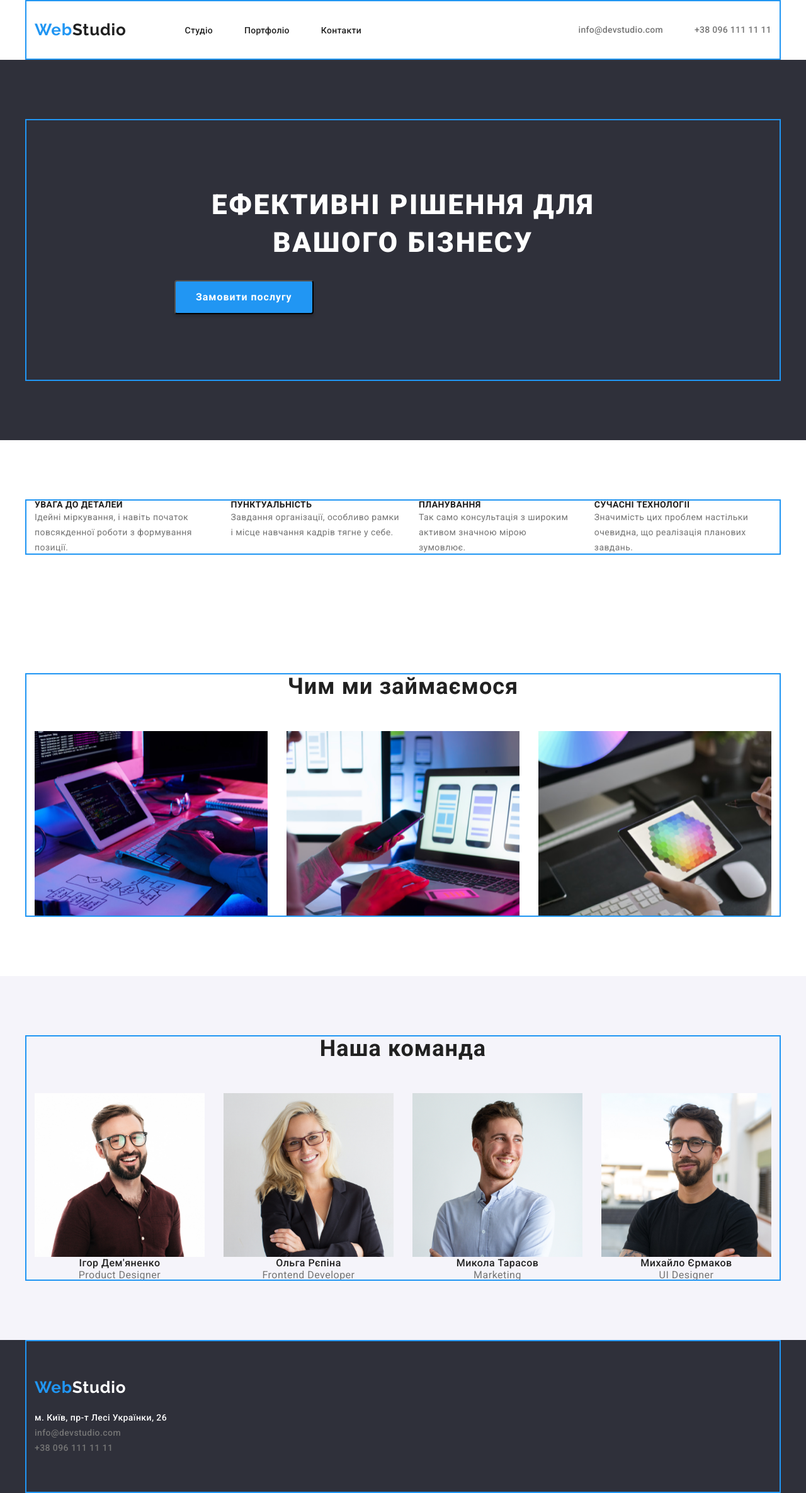
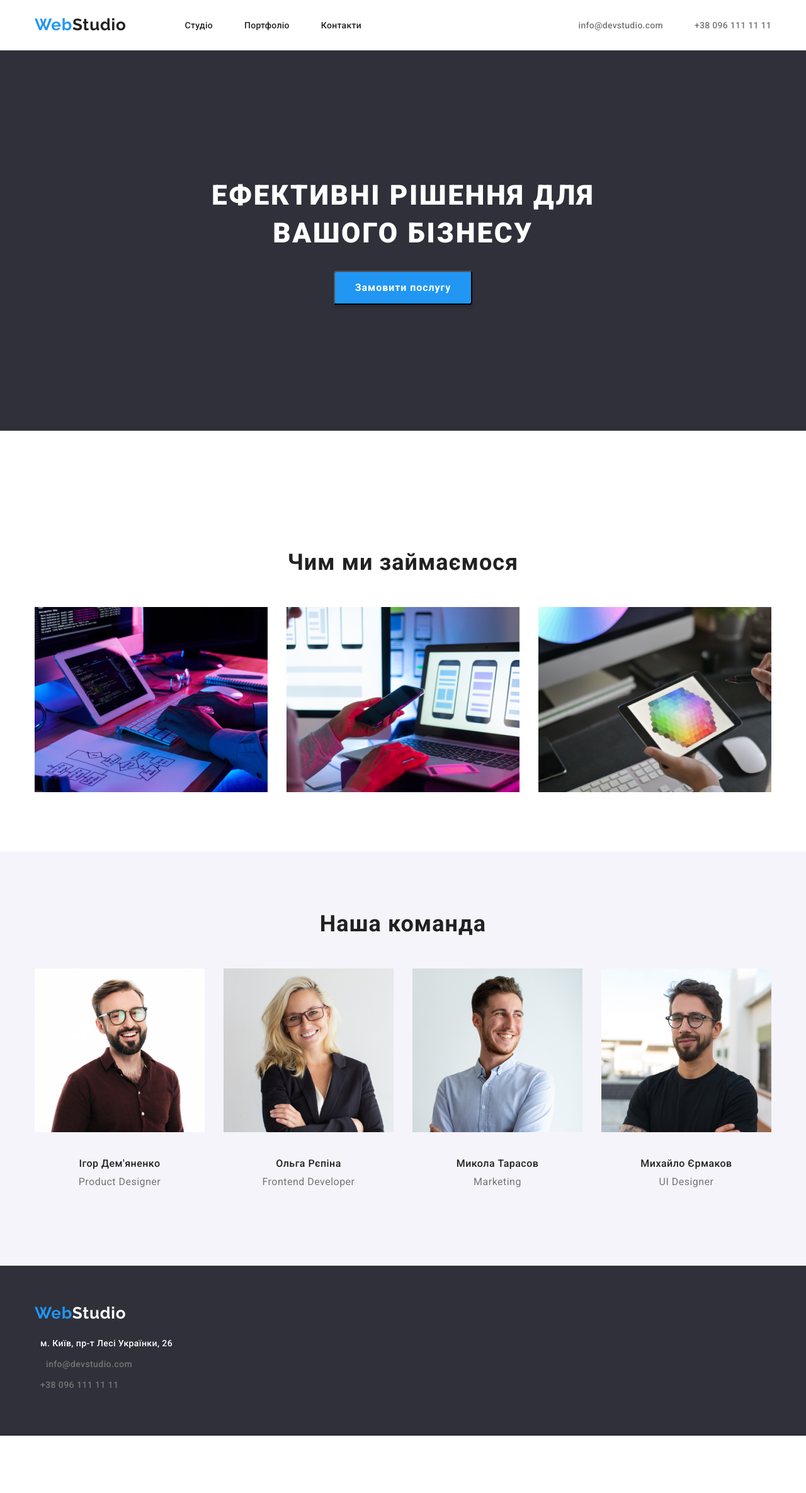
Before and after one commit to iruniaberezina/goit-markup-hw-02, a plain HTML site: page index.html in a window 1280 px wide. Shown: the whole page at 63% size. After the commit the page ends 2280 px from the top, so only its background shows below. Drawn offline with Linux system fonts and the light colour scheme.

Commit message:
corrected_mistakes_hw3

```diff
--- a/css/styles.css
+++ b/css/styles.css
@@ -38,19 +38,20 @@ h1, h2, h3, h4, h5, h6, p {
     margin: 0;
 }
 img {
+    max-width: 100%;
+    height: auto;
     display: block;
 }
 
 .container {
+    box-sizing: border-box;
     width: 1200px;
-
     margin-left: auto;
     margin-right: auto;
     padding-left: 15px;
     padding-right: 15px;
 
-    outline: 2px solid #2196F3;
-    outline-offset: -2px;
+
 }
 .section {
     padding-top: 94px;
@@ -75,17 +76,18 @@ img {
 }
 .list-contact {
     display: flex;
-    padding-top: 32px;
-    padding-bottom: 32px;
+    gap: 50px;
     align-items: center;
 }
 .link {
+
     font-family: var(--main-font);
     font-weight: 500;
     font-size: 14px;
     line-height: calc(16 / 14);
     letter-spacing: 0.02em;
     color: var(--main-txt-col);
+    display: block;
 }
 .link:hover,
 .link:focus {
@@ -96,8 +98,8 @@ img {
 }
 .company-name {
     display: flex;
-    padding-top: 32px;
-    padding-bottom: 32px;
+    padding-top: 24px;
+    padding-bottom: 25px;
     margin-right: 93px;
     align-items: center;
     font-family: var(--secondary-font);
@@ -112,12 +114,11 @@ img {
 }
 .list-item {
     display: flex;
-    padding-top: 32px;
-    padding-bottom: 32px;
+
     align-items: center;
     font-weight: 500;
     font-size: 14px;
-    line-height: calc(16 /14);
+    line-height: calc(16 / 14);
     letter-spacing: 0.02em;
     color: var(--main-txt-col);
 
@@ -127,18 +128,22 @@ img {
     font-family: var(--main-font);
     color: var(--secondary-txt-col);
 }
-.mail {
-    margin-right: 50px;
+.mail:hover,
+.mail:focus {
+    color: var(--accent-txt-col);
 }
+.mail:active {
+    color: var(--accent-txt-col);
+}
+.tel:hover,
+.tel:focus {
+    color: var(--accent-txt-col);
+}
+.tel:active {
+    color: var(--accent-txt-col);
+}
+/* Main */
 
-/* Main */
-.logo-container {
-    padding-top: 106px;
-    padding-bottom: 106px;
-    padding-left: 237px;
-    padding-right: 237px;
-    justify-content: center;
-}
 .logo-btn {
 
     padding: 10px 32px;
@@ -161,6 +166,9 @@ img {
     cursor: pointer;
 }
 .logo-name {
+    width: 696px;
+    margin-left: auto;
+    margin-right: auto;
     margin-bottom: 30px;
     font-weight: 900;
     font-size: 44px;
@@ -170,12 +178,23 @@ img {
     text-transform: uppercase;
     color: var(--light-txt-col);
 }
-.logo {
+.hero {
+    padding-top: 200px;
+    padding-bottom: 200px;
     background-color: var(--footer-bg-col);
+    text-align: center;
 }
-.features-container {
-    display: flex;
-    gap: 30px;
+.visually-hidden{
+    position: absolute;
+    width: 1px;
+    height: 1px;
+    margin: -1px;
+    border: 0;
+    padding: 0;
+    white-space: nowrap;
+    clip-path: inset(100%);
+    clip: rect(0 0 0 0);
+    overflow: hidden;
 }
 .adventages {
     font-family: var(--main-font);
@@ -189,7 +208,10 @@ img {
 .list-adventages {
     display: flex;
     gap: 30px;
-    justify-content: space-between;
+
+}
+.activities-section{
+    padding-top: 0;
 }
 .list-activities {
     display: flex;
@@ -197,10 +219,16 @@ img {
     justify-content: space-between;
 }
 .text {
+    margin-top: 10px;
     font-size: 14px;
     line-height: calc(24 / 14);
     letter-spacing: 0.03em;
     color: var(--secondary-txt-col);
+}
+.person{
+    padding-top: 30px;
+    padding-bottom: 30px;
+
 }
 .section-team-bg {
     background-color: var(--block-bg-col);
@@ -222,6 +250,7 @@ img {
     justify-content: space-between;
 }
 .list-item-name {
+    margin: 10px;
     font-family: var(--main-font);
     font-weight: 500;
     font-size: 16px;
@@ -245,12 +274,11 @@ img {
 /* Footer */
 
 .footer {
+    padding-top: 60px;
+    padding-bottom: 60px;
     background-color: var(--footer-bg-col);
 }
-.container-flooter {
-    padding-top: 60px;
-    padding-bottom: 60px;
-}
+
 .footer .link {
     font-family: var(--main-font);
     font-size: 14px;
@@ -267,9 +295,7 @@ img {
     font-family: var(--main-font);
     color: var(--secondary-txt-col);
 }
-.address {
-    margin-top: 20px;
-}
+
 .footer .company-name-footer {
 
     font-family: var(--secondary-font);
@@ -283,6 +309,7 @@ img {
     color: var(--accent-txt-col);
 }
 .footer .address {
+    margin: 9px;
     font-family: var(--main-font);
     font-style: normal;
     font-size: 14px;
@@ -291,12 +318,14 @@ img {
     color: var(--light-txt-col);
 
 }
-
+.footer .mail{
+    margin: 9px;
+}
 
 /* Portfolio */
 .project {
     font-family: var(--main-font);
-
+    margin-bottom: 94px;
 }
 .group {
     display: flex;
@@ -307,7 +336,7 @@ img {
 }
 .list-cotainer {
     display: flex;
-    gap: 30px;
+    gap: 8px;
     justify-content: center;
     margin-bottom: 50px;
 }
@@ -322,8 +351,18 @@ img {
 .list-project-name {
     font-family: inherit;
     font-size: 16px;
-    line-height: 3calc(30 / 18);
+    line-height: calc(30 / 18);
     letter-spacing: 0.03em;
 
     color: var(--secondary-txt-col)
 }
+.box-list{
+    padding-left: 24px;
+    padding-right: 24px;
+    padding-top: 20px;
+    padding-bottom: 20px;
+    text-align: justify;
+    border-left: solid #EEEEEE;
+    border-right: solid #EEEEEE;
+    border-bottom: solid #EEEEEE;
+}
--- a/index.html
+++ b/index.html
@@ -31,15 +31,16 @@
     </header>
     <!-- Unique page content -->
 <main>
-    <section class="logo section">
-      <div class="container logo-container">
+    <section class="hero">
+      <div class="container">
         <h1 class="logo-name">Ефективні рішення для вашого бізнесу</h1>
         <button class="logo-btn" type="button">Замовити послугу</button>
       </div>
     </section>
      <!-- Features section -->
-    <section class="features-section section">
-      <div class="container features-container">
+    <section class="section">
+      <h2 class="visually-hidden">
+        <div class="container">
           <ul class="list-adventages list">
             <li>
               <h3 class="adventages">УВАГА ДО ДЕТАЛЕЙ</h3>
@@ -67,11 +68,12 @@
               </li>
           </ul>
         </div>
+      </h2>
     </section>
 
     <!-- What we do section -->
-    <section class="section">
-      <div class="container activities-container">
+    <section class="section activities-section">
+      <div class="container">
         <h2 class="activities">Чим ми займаємося</h2>
         <ul class="list-activities list">
           <li><img src="./png/box 1.png" alt="Person is tapping on keyboard" width="370" height="295" /></li>
@@ -87,23 +89,31 @@
         <ul class="list-team-members list">
             <li>
                 <img src="./images/img.jpg" alt="Smiling man with beard and in glasses" width="270" height="260" />
+                <div class="person">
                   <h3 class="list-item-name">Ігор Дем'яненко</h3>
                   <p class="list-item-position" lang="en">Product Designer</p>
+                </div>
             </li>
             <li>
                 <img src="./images/img (1).jpg" alt="Smiling blond woman in glasses" width="270" height="260" />
+                <div class="person">
                   <h3 class="list-item-name">Ольга Рєпіна</h3>
                   <p class="list-item-position" lang="en">Frontend Developer</p>
+                </div>
             </li>
             <li>
                 <img src="./images/img (2).jpg" alt="Smiling man with bright hair" width="270" height="260" />
+                <div class="person">
                   <h3 class="list-item-name">Микола Тарасов</h3>
                   <p class="list-item-position" lang="en">Marketing</p>
+                </div>
             </li>
             <li>
                 <img src="./images/img (3).jpg" alt="Man with beard and in glasses with a little smile" width="270" height="260" />
+                <div class="person">
                   <h3 class="list-item-name">Михайло Єрмаков</h3>
                   <p class="list-item-position" lang="en">UI Designer</p>
+                </div>
             </li>
         </ul>
       </div>
@@ -112,7 +122,7 @@
 
     <!-- Підвал сторінки -->
     <footer class="footer">
-      <div class="container container-flooter">
+      <div class="container">
         <a class="link company-name-footer" land="en" href="link:WebStudio" target="_blank" rel="noopener nofollow noreferrer"><span class="web">Web</span>Studio</a>
         <address class="address">
             <ul class="list-contact-footer">
```
Also changed, not shown: portfolio.html (+22 -4 lines). Lines whose indentation alone changed are shown as unchanged.
